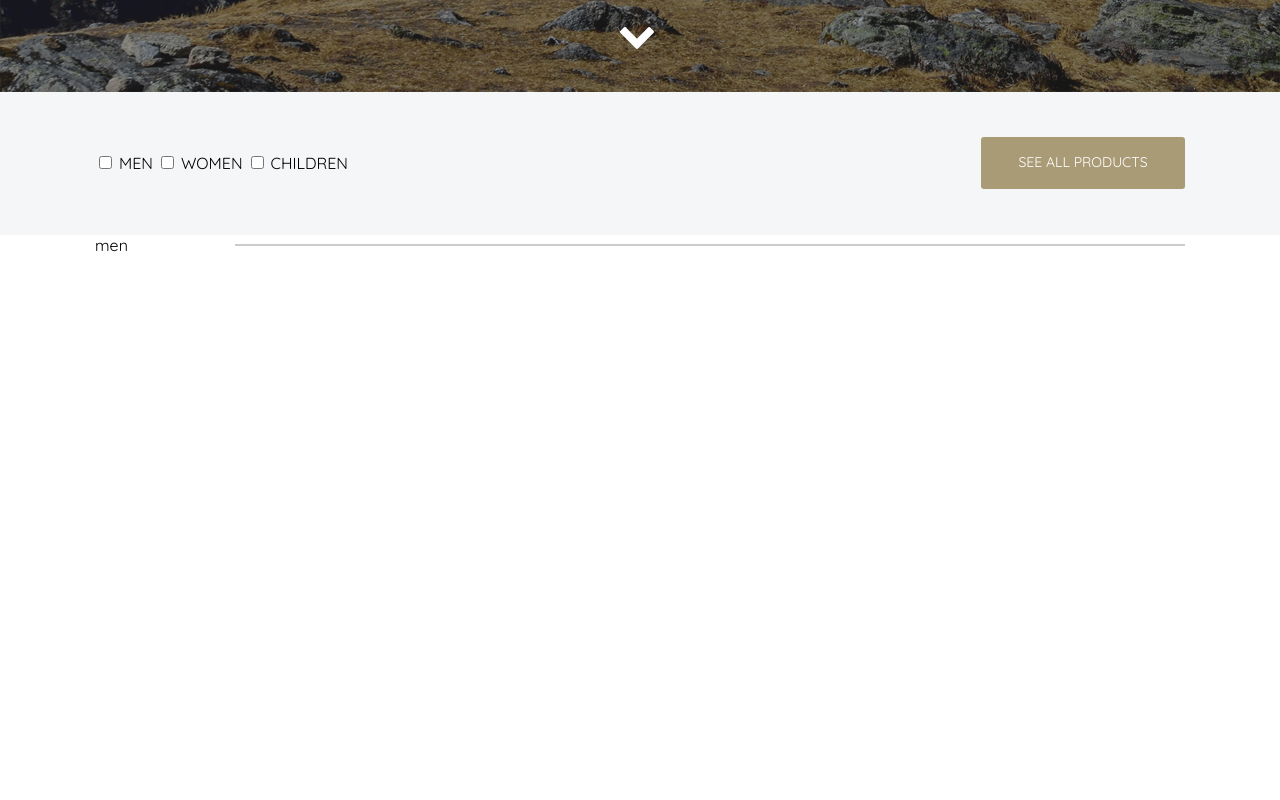
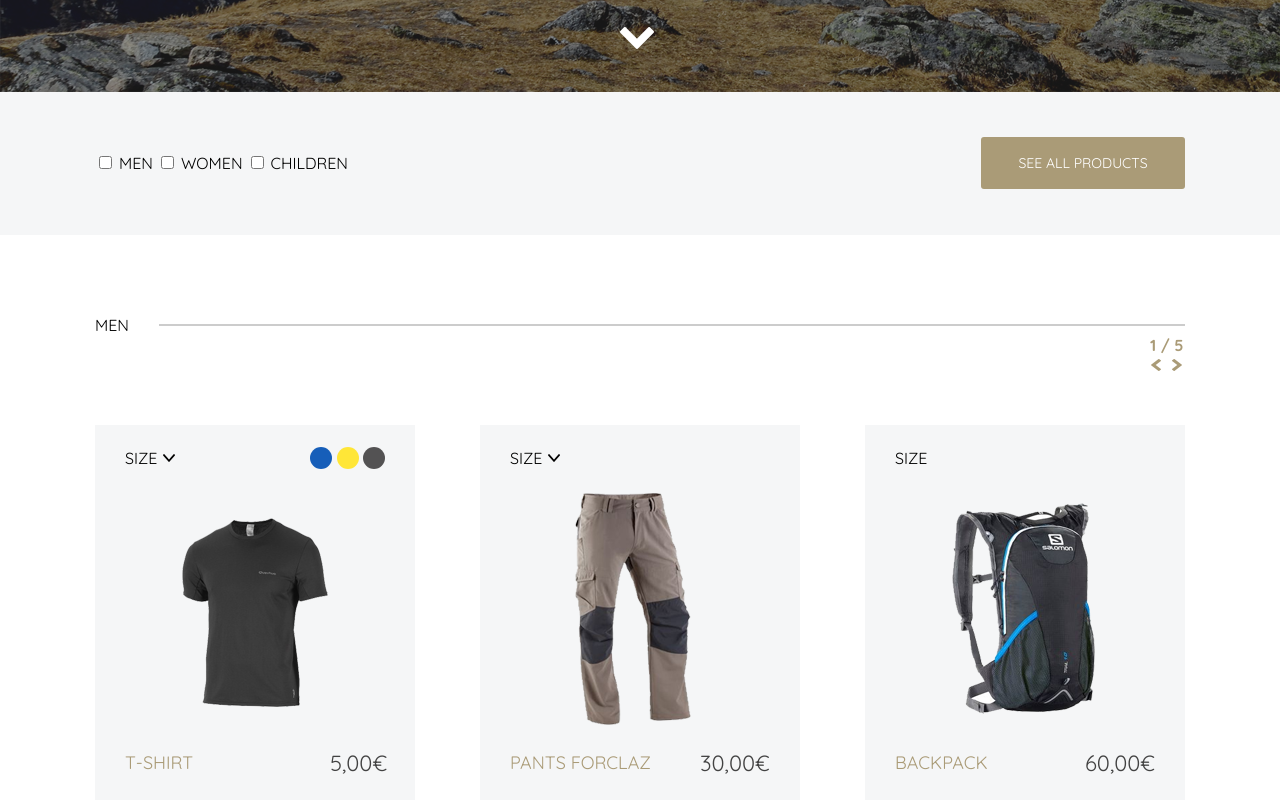
Before and after one commit to g1gaPete/trekking, a plain HTML site: page index.html in a window 1280 px wide. Shown: the part 698-1498 px from the top of the page. Before the commit the page ends 953 px from the top, so only its background shows below. Drawn offline with Linux system fonts and the light colour scheme.

Commit message:
men cards на костылях
-костыль снизу в стоимости- при увеличении все сжимается и евры уплывают
-костыль сверху в size- стрелка задана как псевдоэлемент, а все должно быть ссылкой.

```diff
--- a/index.html
+++ b/index.html
@@ -51,6 +51,42 @@
 				<p>men</p>
 				<div class="line"></div>
 			</div>
+			<div class="product_page">
+				<span>1 / 5</span>
+				<a href="#"><img src="images/arrow-left.png" alt="prev"></a>
+				<a href="#"><img src="images/arrow-right.png" alt="next"></a>
+			</div>
+			<div class="product__men">
+				<div class="sell1">
+					<p>size</p>
+					<div class="clearfix">
+						<ul>
+							<li><a href="#" class="sell_color1"></a></li>
+							<li><a href="#" class="sell_color2"></a></li>
+							<li><a href="#" class="sell_color3"></a></li>
+						</ul>
+					</div>
+					<a href="#" class="sell_image"><img src="images/sell1.png" alt=""></a>
+					<ul class="sell_bottom">
+						<li>t-shirt</li>
+						<!-- <li>5,00 &euro;</li> -->
+					</ul>
+				</div>
+				<div class="sell2"><p>size</p>
+					<a href="#" class="sell_image"><img src="images/sell2.png" alt=""></a>
+					<ul class="sell_bottom">
+						<li>Pants FORCLAZ</li>
+						<!-- <li>30,00 &euro;</li>	 -->
+					</ul>
+				</div>
+				<div class="sell3"><p>size</p>
+					<a href="#" class="sell_image"><img src="images/sell3.png" alt=""></a>
+					<ul class="sell_bottom">
+						<li>backpack</li>
+						<!-- <li>60,00 euro;</li> -->
+					</ul>
+				</div>
+			</div>
 		</div>
 	</main>
 
--- a/style.css
+++ b/style.css
@@ -36,7 +36,13 @@ article, aside, figcaption, figure, footer, header, menu, section {
   display: block;
 }
 
-h1, h2, h3, h4, h5, h6, p, a, span, strong, i, label {
+.clearfix::after {
+  content: "";
+  display: table;
+  clear: both;
+}
+
+h1, h2, h3, h4, h5, h6, p, a, span, strong, i, label, ul, li {
  font-family: 'QuicksandBold', 'Quicksand', sans-serif;
 }
 
@@ -150,31 +156,173 @@ header .bottom_link {
   border-radius: 3px;
   font-size: 14px;
   text-align: center;
-  padding-top: 16px;
+  padding-top: 17px;
   box-sizing: border-box;
   margin-top: 45px;
 }
 
 main {
   margin: 0 auto;
+  padding: 0 3%;
+  text-transform: uppercase;
 }
 
 main .wrap {
   max-width: 1090px;
+  position: relative;
 }
 
 main .men {
+  padding-top: 80px;
   display: flex;
   justify-content: space-between;
+
 }
 
 main p {
-
+  margin-right: 30px;
 }
 
 .line {
   background: #cccccc;
   height: 2px;
-  width: 950px;
+  width: 100%;
   margin-top: 9px;
 }
+
+.product_page {
+  display: block;
+  position: absolute;
+  right: 0;
+  width: 35px;
+  height: 35px;
+}
+
+.product_page span {
+  color: #aa9b77;
+  font-weight: 700;
+  font-size: 16px;
+}
+
+.product_page a {
+  padding-left: 1px;
+}
+
+.product_page a:last-child {
+  padding-left: 5px;
+}
+
+.product__men {
+  display: flex;
+  justify-content: space-between;
+  margin-top: 90px;
+}
+
+main div[class^="sell"] {
+  width: 320px;
+  height: 375px;
+  background: #f5f6f7;
+  box-sizing: border-box;
+  border: 6px solid #f5f6f7;
+  padding: 17px 24px;
+  position: relative;
+}
+
+main div[class^="sell"]:hover {
+  border: 6px solid #aa9b77;
+  border-radius: 3px;
+}
+
+main div[class^="sell"] ul {
+  display: inline-block;
+  clear: both;
+  float: right;
+  margin-top: -21px;
+}
+
+/*.sell_top {
+  display: flex;
+  justify-content: space-between;
+}*/
+
+a[class^="sell_color"] {
+  display: block;
+  width: 22px;
+  height: 22px;
+  border-radius: 50%;
+  /*background: pink;*/
+}
+
+.sell_color1 {background: #165eb9;}
+.sell_color2 {background: #ffe637;}
+.sell_color3 {background: #535253;}
+
+.sell_image {
+  display: block;
+  margin: 0 auto;
+  max-width: 146px;
+}
+
+.sell1 p,
+.sell2 p {
+  position: relative;
+  width: 30px;
+}
+
+.sell1 p::after,
+.sell2 p::after {
+  display: block;
+  content: "";
+  position: absolute;
+  background: url(images/arrow-down.png) no-repeat;
+  width: 12px;
+  height: 8px;
+  bottom: 6px;
+  left: 38px;
+}
+
+.sell1 .sell_image {
+  margin-top: 45px;
+}
+
+.sell2 .sell_image {
+  padding-left: 15px;
+  margin-top: 25px;
+}
+
+.sell3 .sell_image {
+  margin-top: 35px;
+}
+
+main div[class^="sell"] .sell_bottom {
+  position: absolute;
+  display: block;
+  bottom: 20px;
+}
+
+.sell_bottom li {
+  font-size: 18px;
+  color: #aa9b77;
+  display: block;
+  width: 100%;
+}
+
+.sell_bottom li::after {
+  color: #424242;
+  font-size: 22px;
+  position: absolute;
+  display: block;
+  width: 100px;
+  bottom: -3px;
+  left: 190px;
+}
+.sell1 .sell_bottom li::after {
+  content: "5,00€";
+  left: 205px;
+}
+.sell2 .sell_bottom li::after {
+  content: "30,00€";
+}
+.sell3 .sell_bottom li::after {
+  content: "60,00€";
+}
```
Also changed, not shown: images/Livello-4-copy.png (added), images/arrow-down.png (added), images/arrow-left.png (added), images/arrow-right.png (added), images/sell1.png (added), images/sell2.png (added), images/sell3.png (added).
